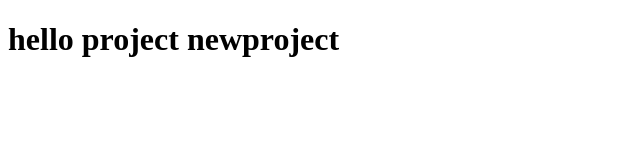
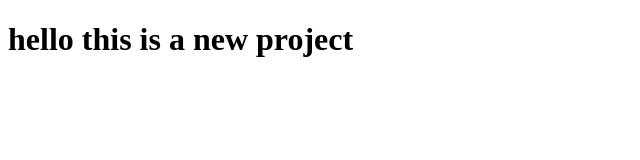
Before and after one commit to Shahzebali1998/coursera, a plain HTML site: page index.html in a window 1280 px wide. Shown: the whole page, without its empty margins (0-640 px from the left). Drawn offline with Linux system fonts and the light colour scheme.

Commit message:
3rd commit

```diff
--- a/index.html
+++ b/index.html
@@ -5,6 +5,6 @@
     <title>coursera project</title>
 </head>
 <body>
-    <h1>hello project newproject</h1>
+    <h1>hello this is a new project</h1>
 </body>
 </html>
```
